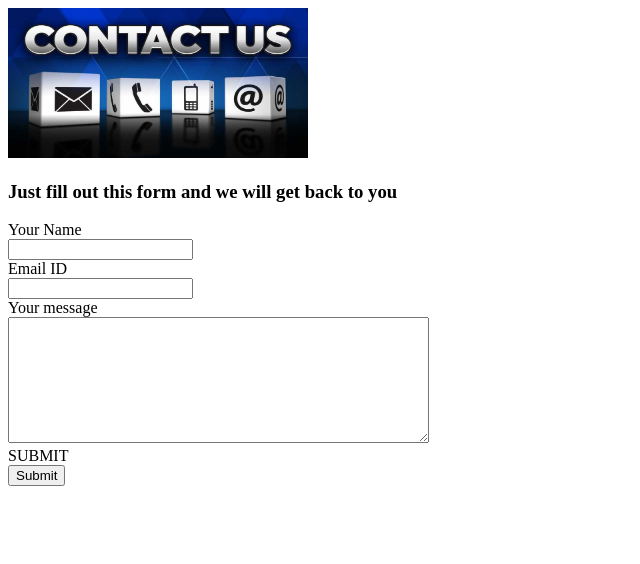
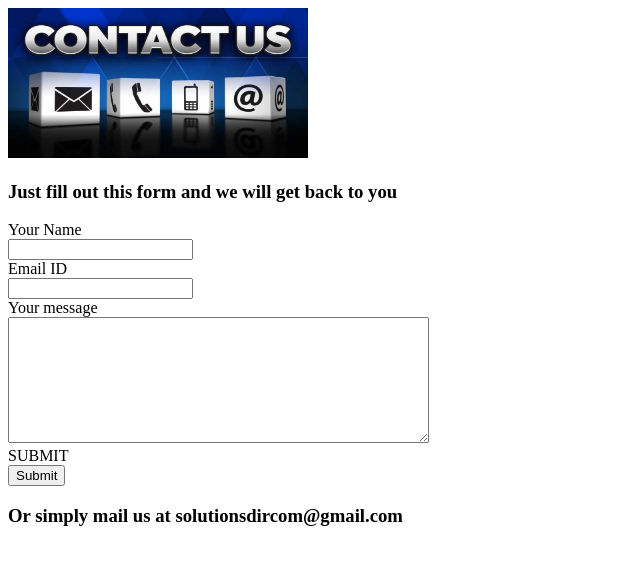
Before and after one commit to Dircom/networking-racks, a plain HTML site: page contact-us.html in a window 1280 px wide. Shown: the whole page, without its empty margins (0-640 px from the left). Drawn offline with Linux system fonts and the light colour scheme.

Commit message:
changes made after submit file

```diff
--- a/contact-us.html
+++ b/contact-us.html
@@ -15,7 +15,8 @@
 <label>Your message</label><br>
 <textarea name="name" rows="8" cols="50"></textarea><br>
 <label>SUBMIT</label><br>
-<input type="submit">
+<input type="submit"><br>
     </form>
+    <h3>Or simply mail us at solutionsdircom@gmail.com</h3>
   </body>
 </html>
```
